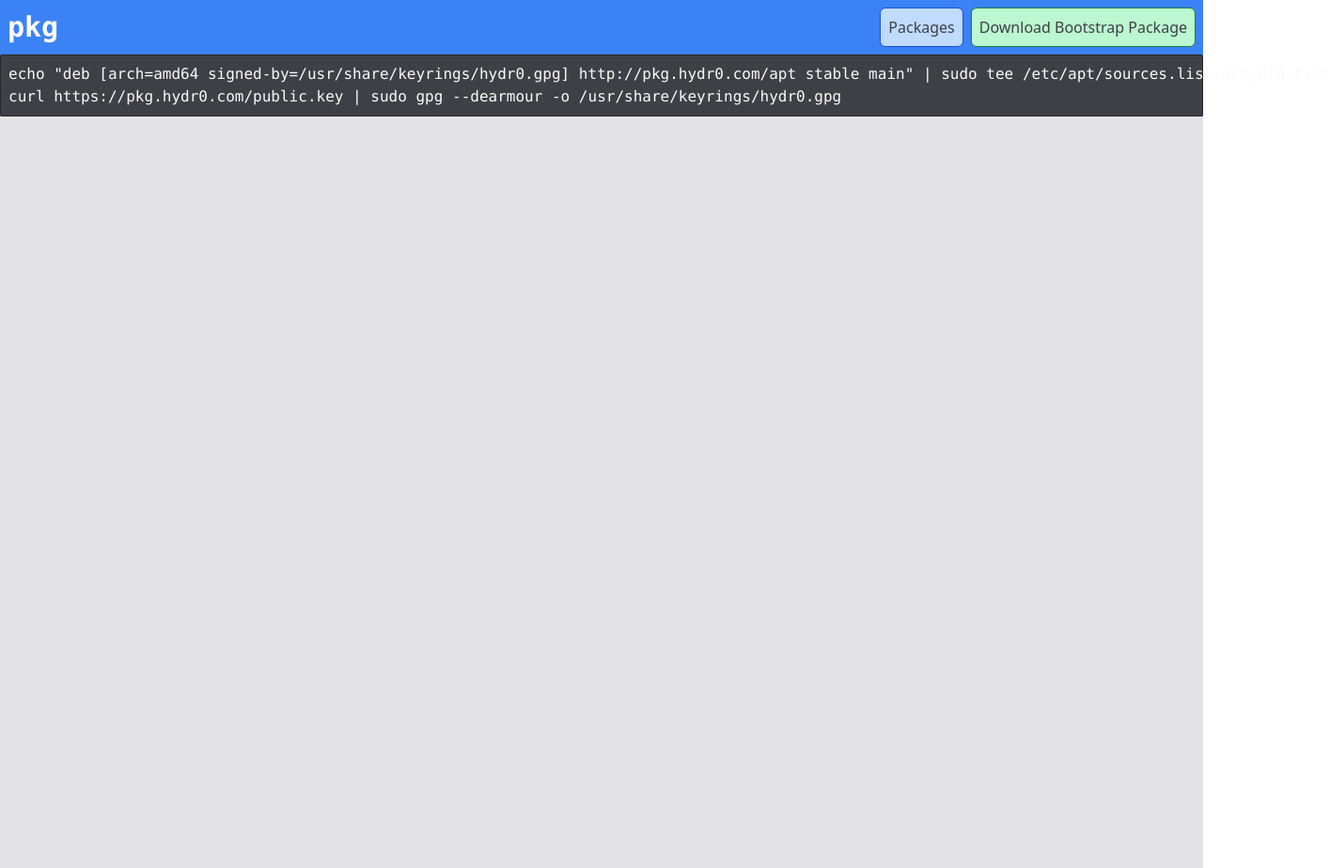
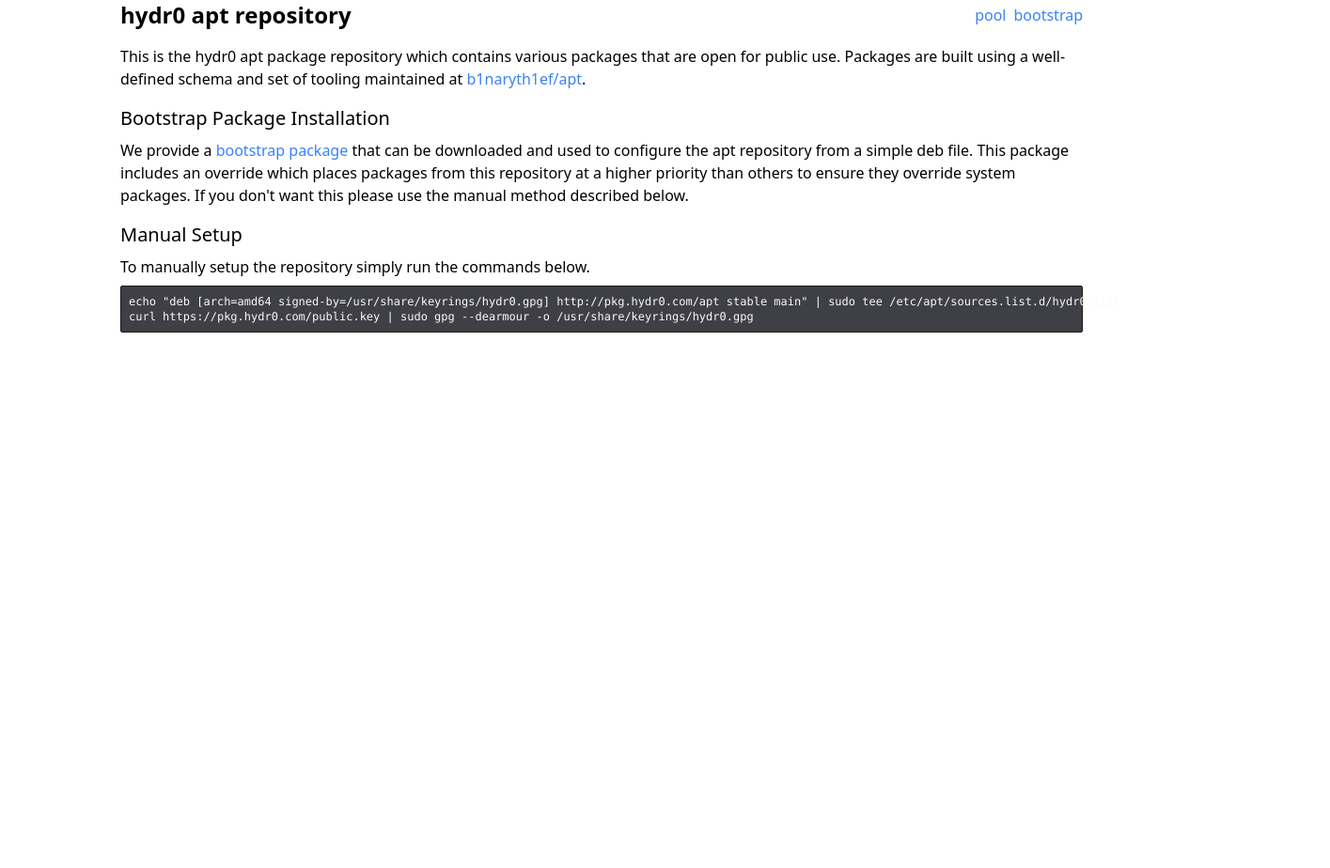
Before and after one commit to b1naryth1ef/pkg, a plain HTML site: page docker/index.html in a window 1280 px wide. Shown: the whole page at 94% size, 1415 px wide, since content can reach past the window. After the commit the page ends 800 px from the top, so only its background shows below. Drawn offline with nearby package versions, Linux system fonts and the light colour scheme.

Commit message:
cleanup: redesign docker/index.html

```diff
--- a/docker/index.html
+++ b/docker/index.html
@@ -1,36 +1,41 @@
 <!DOCTYPE html>
-<html lang="en">
+<html lang="en" class="h-dvh">
   <head>
     <meta charset="utf-8" />
     <meta name="viewport" content="width=device-width, initial-scale=1.0" />
     <title>pkg</title>
     <script src="https://cdn.tailwindcss.com"></script>
   </head>
+  <body class="flex min-h-full flex-col w-full mx-auto max-w-screen-lg gap-4">
+    <header class="flex flex-row items-center">
+      <h1 class="text-2xl font-bold">hydr0 apt repository</h1>
+      <div class="flex flex-row ml-auto gap-2 items-center">
+        <a class="text-blue-500 hover:text-blue-400 hover:underline" href="/apt/pool/main">pool</a>
+        <a class="text-blue-500 hover:text-blue-400 hover:underline" href="/hydr0-pkg-repo_1.0.0_amd64.deb">bootstrap</a>
+      </div>
+    </header>
+    <main class="grow">
+      <div class="flex flex-col gap-2">
+        <p>
+          This is the hydr0 apt package repository which contains various packages that are open for public use. Packages are built using a well-defined schema and set of tooling maintained at <a class="text-blue-500 hover:text-blue-400 hover:underline" href="https://github.com/b1naryth1ef/apt">b1naryth1ef/apt</a>.
+        </p>
+        <h3 class="text-xl mt-2">Bootstrap Package Installation</h3>
+        <p>
+          We provide a <a class="text-blue-500 hover:text-blue-400 hover:underline" href="/hydr0-pkg-repo_1.0.0_amd64.deb">bootstrap package</a> that can be downloaded and used to configure the apt repository from a simple deb file.
 
-  <body>
-    <div class="h-screen bg-blue-500">
-      <div class="flex flex-row items-center">
-        <h1 class="text-3xl font-bold font-mono text-white p-2">pkg</h1>
-        <div class="ml-auto p-2 flex flex-row gap-2">
-          <a
-            class="p-2 text-zinc-700 bg-blue-200 border-blue-700 border rounded-md hover:bg-blue-300"
-            href="/apt/pool/main/"
-          >
-            Packages
-          </a>
-          <a
-            class="p-2 text-zinc-700 bg-green-200 border-green-700 border rounded-md hover:bg-green-300"
-            href="/hydr0-pkg-repo_1.0.0_amd64.deb"
-          >Download Bootstrap Package</a>
-        </div>
-      </div>
-      <pre
-        class="text-zinc-50 bg-zinc-700 border border-zinc-800 rounded-sm p-2 select-all"
-      >
+          This package includes an override which places packages from this repository at a higher priority than others to ensure they override system packages. If you don't want this please use the manual method described below.
+        </p>
+        <h3 class="text-xl mt-2">Manual Setup</h3>
+        <p>
+          To manually setup the repository simply run the commands below.
+        </p>
+        <pre
+          class="text-zinc-50 bg-zinc-700 border border-zinc-900 rounded-sm p-2 select-all text-xs"
+        >
 echo "deb [arch=amd64 signed-by=/usr/share/keyrings/hydr0.gpg] http://pkg.hydr0.com/apt stable main" | sudo tee /etc/apt/sources.list.d/hydr0.list
 curl https://pkg.hydr0.com/public.key | sudo gpg --dearmour -o /usr/share/keyrings/hydr0.gpg</pre
-      >
-      <div class="h-full bg-zinc-200"></div>
-    </div>
+        >
+        </div>
+    </main>
   </body>
 </html>
```
